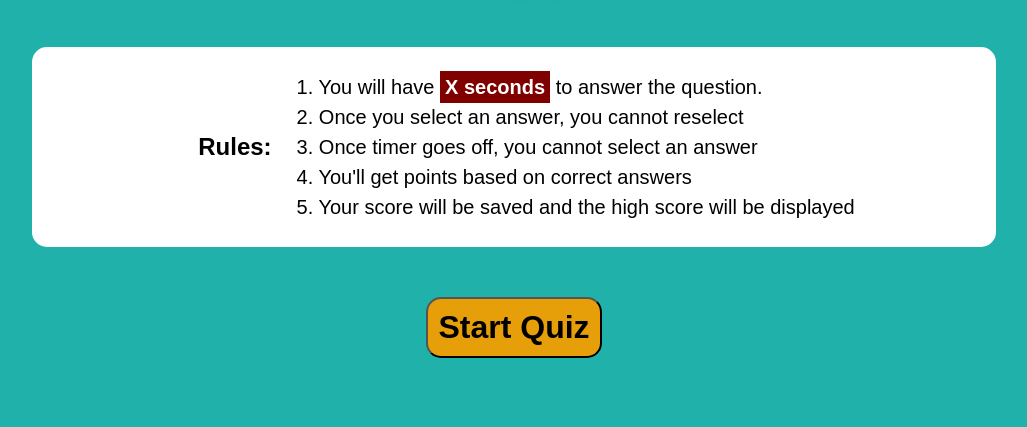
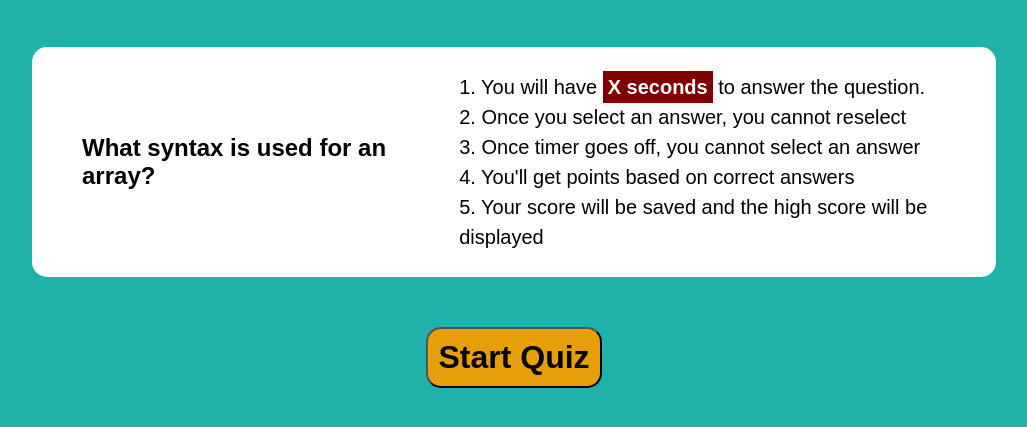
Before and after one commit to TheMightyNail/coding-quiz, a plain HTML site: page index.html in a window 1280 px wide. Both pictures are taken after a click on the button "Start Quiz". Shown: the part 91-518 px from the top of the page, without its empty margins (126-1153 px from the left). Drawn offline with Linux system fonts and the light colour scheme.

Commit message:
added some gibberish one might call code

```diff
--- a/assets/css/style.css
+++ b/assets/css/style.css
@@ -33,11 +33,13 @@
     background-color: white;
 }
 
-.info {
+.answer {
     background-color:white;
     font-size: 20px;
     line-height: 1.5;
 }
+
+
 
 .start-btn {
     display:flex;
@@ -52,7 +54,7 @@
     font-weight: bold;
 }
 
-.info span {
+.answer span {
     background-color:maroon;
     color: white;
     font-weight: bolder;
--- a/assets/js/script.js
+++ b/assets/js/script.js
@@ -3,35 +3,41 @@
 // Once timer goes off, you cannot select an answer
 // You'll get points based on correct answers
 // Your score will be saved and the high score will be displayed
+var quizQuestions = [
+    "What syntax is used for an array?", "What does CSS stand for?", "How long did it take for JavaScript to be created?",
+    "How do you save your work using Git?", "Which syntax would you use to reference an element's ID?"
+];
+
+var quizAnswersOne = ["{}","()","[]","<>"]
 
 // What syntax is used for an array?
 // {}
 // ()
-// []
+// [] << true
 // <>
 
 // What does CSS stand for?
 // Cool Styling Standards
 // Crazy Sick Stunts
-// Cascading Style Sheets
-// Cascading Style Status
+// Cascading Style Sheets << true
+// Close-Captioning Software
 
 // How long did it take for JavaScript to be created?
 // 3 days
 // 6 months
-// 10 days
+// 10 days << true
 // 30 weeks
 
 // How do you save your work using Git?
 // git checkout -b
-// git commit -m
+// git commit -m << true
 // git remote add origin
 // git pull
 
 // Which syntax would you use to reference an element's ID?
 // .
 // *
-// #
+// # << true
 // $
 
 // Where to start? I NEED:
@@ -41,9 +47,55 @@
     // Start and display timer.
         // Research. Don't know the first thing about timers.
     // Display new text - The first question, along with a multiple choice answer.
-        // Each answer will be it's own element, or maybe a button? Answer buttons might work here. So these will need to be made .createElement("btn")?
+        // Replace .answer text (quizAnswerEl.textContent = []) with the answers to the quiz. Replace .main-title text (quizQuestionEl.textContent=[]) with the next question.
+        // Store the questions/answers in an array(s) somehow?
         // But how do I replace text? Do I need to create new elements for the question? Or do I have to somehow replace it?
 
+var startButtonEl = document.querySelector(".start-btn");
+var quizQuestionEl = document.querySelector(".main-title");
+var quizAnswerEl = document.querySelector(".answer");
+var firstAnswerEl = document.querySelector("#first");
+var secondAnswerEl = document.querySelector("#second")
+var thirdAnswerEl = document.querySelector("#third")
+var fourthAnswerEl = document.querySelector("#fourth")
+var fifthAnswerEl = document.querySelector("#fifth")
+
+var quizOne= {
+    question: quizQuestions[0],
+    answer: quizAnswersOne[0],
+    answer: quizAnswersOne[1],
+    answer: quizAnswersOne[2],
+    answer: quizAnswersOne[3]
+}
+
+var switchText = function() {
+    quizQuestionEl.textContent = quizOne.question;
+
+    // getting somewhere with this one. Still need to figure out how the text replaces - maybe can use event.target to return true or false value.
+    // reconsider making the .answer class into <li> - might be able to work with that easier.
+
+    for (var i=0; i < quizAnswersOne.length; i++) {
+       var answerButtonEl = document.createElement("button");
+        answerButtonEl.textContent = quizOne.answer[i];
+         if (quizOne.answer[i] != [2]) {
+            console.log("false");
+        } return answerButtonEl;
+    }
+//     // this does not work because they are pulling from the same class, so only the first answer gets displayed. This won't work anyway, because
+//     // they need to be their own containers or buttons. But the idea is there, just have to figure out the array better. probably with
+//     quizAnswerEl.textContent = quizOne.answer1;
+//     quizAnswerEl.textContent = quizOne.answer2;
+//     quizAnswerEl.textContent = quizOne.answer3;
+//     quizAnswerEl.textContent = quizOne.answer4;
+}
+
+var startQuiz = function(){
+    console.log("Ya started the dang quiz!");
+    switchText();
+}
+
+
+startButtonEl.addEventListener('click', startQuiz);
 
 
 
--- a/index.html
+++ b/index.html
@@ -15,11 +15,11 @@
     <div class="main-box">
         <div class="main-title">Rules:</div>
         <div class="main-list">
-            <div class="info">1. You will have <span>X seconds</span> to answer the question.</div>
-            <div class="info">2. Once you select an answer, you cannot reselect</div>
-            <div class="info">3. Once timer goes off, you cannot select an answer</div>
-            <div class="info">4. You'll get points based on correct answers</div>
-            <div class="info">5. Your score will be saved and the high score will be displayed</div>
+            <div class="answer" id="first">1. You will have <span>X seconds</span> to answer the question.</div>
+            <div class="answer" id="second">2. Once you select an answer, you cannot reselect</div>
+            <div class="answer" id="third">3. Once timer goes off, you cannot select an answer</div>
+            <div class="answer" id="fourth">4. You'll get points based on correct answers</div>
+            <div class="answer" id="fifth">5. Your score will be saved and the high score will be displayed</div>
         </div>
     </div>
 
```
